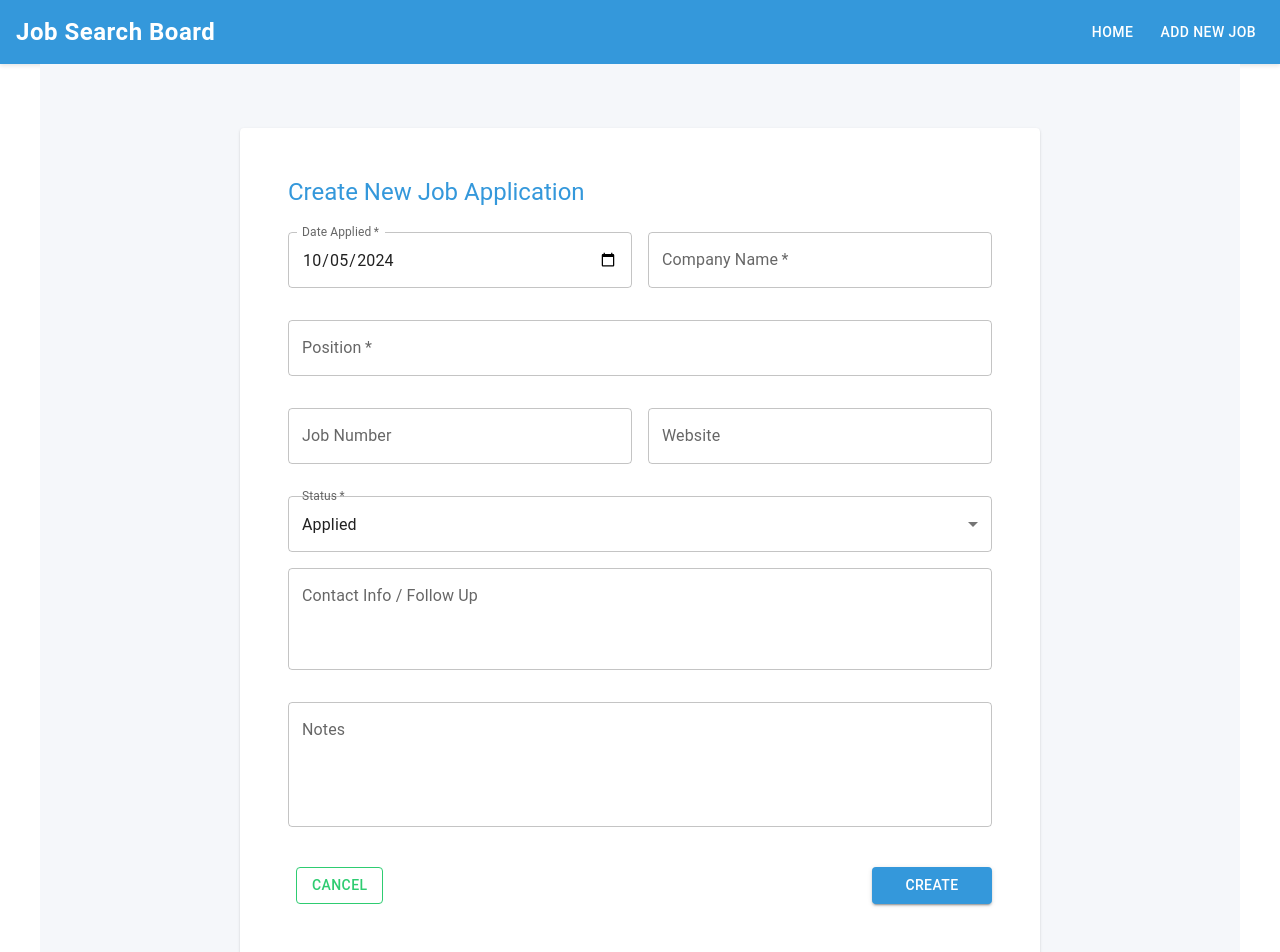
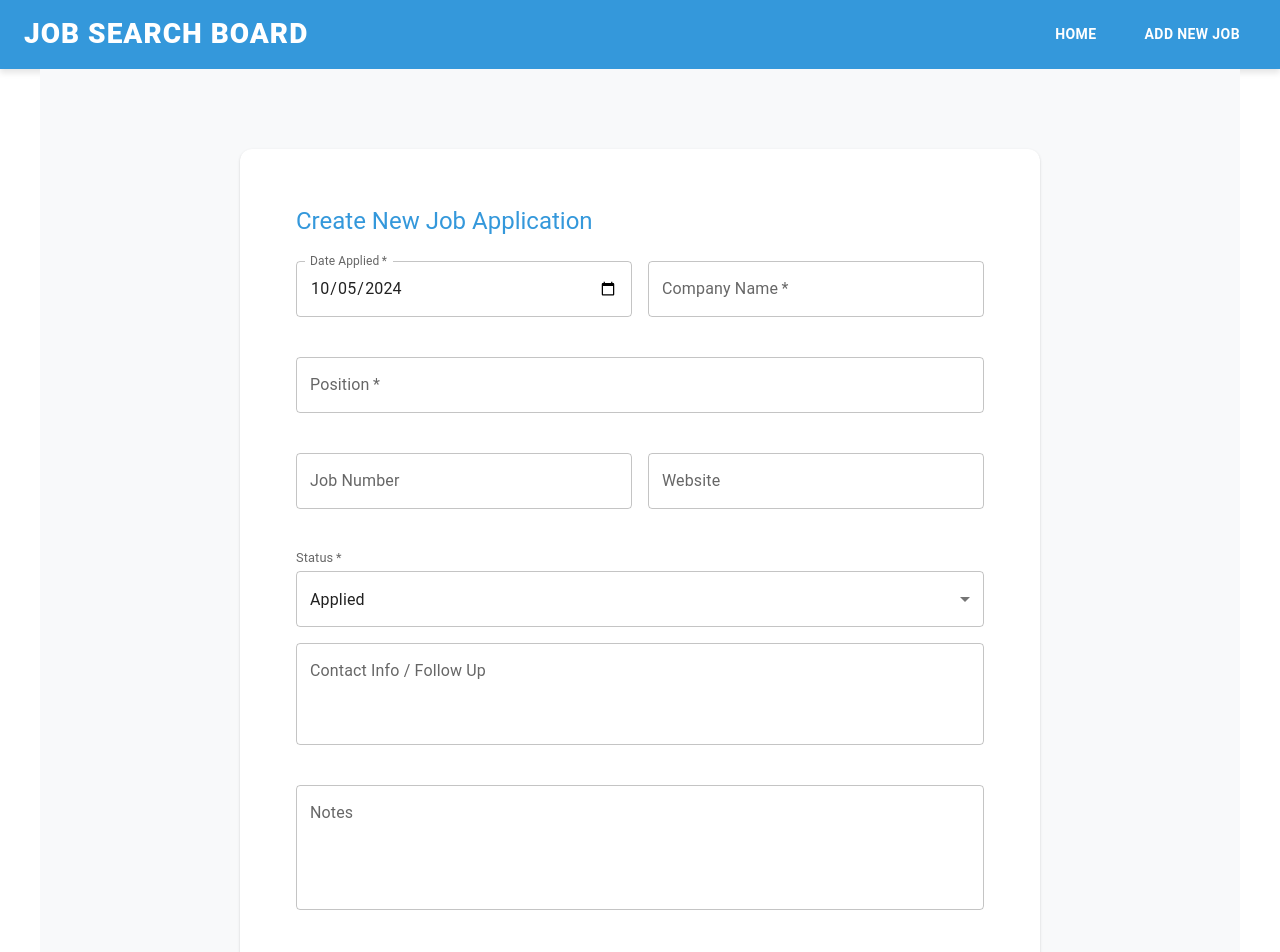
Before and after one commit to igordon215/JobSearchApp_Frontend, a React (Create React App) app: page /new in a window 1280 px wide. Shown: the top 952 px of the page. Built offline with nearby package versions, Linux system fonts and the light colour scheme.

Commit message:
Update to the CSS

```diff
--- a/src/App.css
+++ b/src/App.css
@@ -9,32 +9,35 @@
 /* AppBar styles */
 .MuiAppBar-root {
   background-color: var(--primary-color) !important;
-  box-shadow: 0 2px 4px rgba(0, 0, 0, 0.1) !important;
+  box-shadow: 0 4px 6px rgba(0, 0, 0, 0.1) !important;
 }
 
 .MuiToolbar-root {
   justify-content: space-between;
-  padding: 0.5rem 1rem !important;
+  padding: 0.75rem 1.5rem !important;
 }
 
 /* App title */
 .MuiTypography-root.app-title {
-  font-weight: 700;
-  letter-spacing: 0.5px;
-  font-size: 1.5rem;
+  font-weight: 800;
+  letter-spacing: 1px;
+  font-size: 1.75rem;
+  text-transform: uppercase;
 }
 
 /* Navigation buttons */
 .MuiButton-root {
   color: white !important;
-  font-weight: 500 !important;
-  transition: background-color 0.2s ease-in-out, transform 0.1s ease-in-out !important;
-  margin-left: 0.5rem !important;
+  font-weight: 600 !important;
+  transition: all 0.3s ease-in-out !important;
+  margin-left: 1rem !important;
+  border-radius: 8px !important;
+  padding: 0.5rem 1rem !important;
 }
 
 .MuiButton-root:hover {
-  background-color: rgba(255, 255, 255, 0.1) !important;
-  transform: translateY(-1px);
+  background-color: rgba(255, 255, 255, 0.2) !important;
+  transform: translateY(-2px);
 }
 
 .MuiButton-root:active {
@@ -44,67 +47,102 @@
 /* Main content area */
 .main-content {
   flex-grow: 1;
-  padding: 2rem;
+  padding: 3rem;
   background-color: var(--background-color);
 }
 
 /* Job Applications title */
 .job-applications-title {
   text-align: center;
-  margin-top: 1rem;
-  margin-bottom: 2rem;
-  font-size: 2rem;
-  font-weight: bold;
+  margin-top: 1.5rem;
+  margin-bottom: 3rem;
+  font-size: 2.5rem;
+  font-weight: 800;
   color: var(--primary-color);
+  text-transform: uppercase;
+  letter-spacing: 2px;
 }
 
 /* Card styles */
 .MuiCard-root {
-  transition: box-shadow 0.3s ease-in-out, transform 0.3s ease-in-out;
+  transition: all 0.3s ease-in-out;
+  border-radius: var(--border-radius) !important;
+  overflow: hidden;
 }
 
 .MuiCard-root:hover {
-  box-shadow: 0 8px 16px rgba(0, 0, 0, 0.1);
-  transform: translateY(-4px);
+  box-shadow: 0 12px 24px rgba(0, 0, 0, 0.15);
+  transform: translateY(-8px);
 }
 
 /* Form styles */
 .MuiTextField-root, .MuiSelect-root {
-  margin-bottom: 1rem !important;
+  margin-bottom: 1.5rem !important;
 }
 
 /* Button styles */
 .MuiButton-containedPrimary {
   background-color: var(--primary-color) !important;
+  color: white !important;
+  padding: 0.75rem 1.5rem !important;
+  font-weight: 600 !important;
+  text-transform: uppercase !important;
+  letter-spacing: 0.5px !important;
 }
 
 .MuiButton-containedPrimary:hover {
-  background-color: darken(var(--primary-color), 10%) !important;
+  background-color: #2980b9 !important; /* Darker shade of primary color */
+  box-shadow: 0 4px 8px rgba(0, 0, 0, 0.1) !important;
 }
 
 .MuiButton-outlinedSecondary {
   color: var(--secondary-color) !important;
   border-color: var(--secondary-color) !important;
+  background-color: rgba(46, 204, 113, 0.1) !important;
+}
+
+.MuiButton-outlinedSecondary:hover {
+  background-color: rgba(46, 204, 113, 0.2) !important;
+  color: #27ae60 !important; /* Darker shade of secondary color */
 }
 
 .MuiButton-outlinedError {
   color: var(--accent-color) !important;
   border-color: var(--accent-color) !important;
+  background-color: rgba(231, 76, 60, 0.1) !important;
+}
+
+.MuiButton-outlinedError:hover {
+  background-color: rgba(231, 76, 60, 0.2) !important;
+  color: #c0392b !important; /* Darker shade of accent color */
+}
+
+/* VIEW and UPDATE buttons */
+.MuiButton-containedPrimary.view-button,
+.MuiButton-containedPrimary.update-button {
+  background-color: var(--primary-color) !important;
+  color: white !important;
+}
+
+.MuiButton-containedPrimary.view-button:hover,
+.MuiButton-containedPrimary.update-button:hover {
+  background-color: #2980b9 !important; /* Darker shade of primary color */
+  color: white !important;
 }
 
 /* Card grid layout */
 .job-card-grid {
   display: grid;
-  grid-template-columns: repeat(auto-fill, minmax(300px, 1fr));
-  gap: 1rem;
+  grid-template-columns: repeat(auto-fill, minmax(320px, 1fr));
+  gap: 2rem;
 }
 
 /* Card button container */
 .card-buttons {
   display: flex;
   justify-content: center;
-  gap: 0.5rem;
-  margin-top: 1rem;
+  gap: 1rem;
+  margin-top: 1.5rem;
 }
 
 /* Responsive adjustments */
@@ -115,23 +153,28 @@
   }
 
   .MuiButton-root {
-    margin-top: 0.5rem;
+    margin-top: 0.75rem;
     margin-left: 0 !important;
   }
 
   .main-content {
-    padding: 1rem;
+    padding: 1.5rem;
   }
 
   .job-card-grid {
     grid-template-columns: 1fr;
   }
+
+  .job-applications-title {
+    font-size: 2rem;
+    margin-bottom: 2rem;
+  }
 }
 
 /* Animations */
 @keyframes fadeIn {
-  from { opacity: 0; }
-  to { opacity: 1; }
+  from { opacity: 0; transform: translateY(20px); }
+  to { opacity: 1; transform: translateY(0); }
 }
 
 .fade-in {
@@ -140,18 +183,19 @@
 
 /* Custom scrollbar */
 ::-webkit-scrollbar {
-  width: 8px;
+  width: 10px;
 }
 
 ::-webkit-scrollbar-track {
   background: #f1f1f1;
+  border-radius: 5px;
 }
 
 ::-webkit-scrollbar-thumb {
   background: var(--primary-color);
-  border-radius: 4px;
+  border-radius: 5px;
 }
 
 ::-webkit-scrollbar-thumb:hover {
-  background: darken(var(--primary-color), 10%);
+  background: #2980b9; /* Darker shade of primary color */
 }
--- a/src/components/JobForm.tsx
+++ b/src/components/JobForm.tsx
@@ -130,9 +130,10 @@ const JobForm: React.FC<JobFormProps> = ({ job }) => {
               />
             </Grid>
             <Grid item xs={12}>
-              <FormControl fullWidth required>
-                <InputLabel>Status</InputLabel>
+              <FormControl fullWidth required sx={{ '& .MuiInputLabel-root': { position: 'relative', transform: 'none', marginBottom: '4px', fontSize: '0.8rem' } }}>
+                <InputLabel id="status-label" shrink={false}>Status</InputLabel>
                 <Select
+                  labelId="status-label"
                   name="status"
                   value={formData.status}
                   onChange={handleChange}
--- a/src/index.css
+++ b/src/index.css
@@ -2,12 +2,12 @@
 :root {
   --primary-color: #3498db;
   --secondary-color: #2ecc71;
-  --background-color: #f5f7fa;
-  --text-color: #34495e;
+  --background-color: #f8f9fa;
+  --text-color: #2c3e50;
   --accent-color: #e74c3c;
   --card-background: #ffffff;
-  --border-radius: 8px;
-  --box-shadow: 0 4px 6px rgba(0, 0, 0, 0.1);
+  --border-radius: 12px;
+  --box-shadow: 0 8px 16px rgba(0, 0, 0, 0.1);
 }
 
 body {
@@ -19,7 +19,7 @@ body {
   -moz-osx-font-smoothing: grayscale;
   background-color: var(--background-color);
   color: var(--text-color);
-  line-height: 1.6;
+  line-height: 1.8;
 }
 
 code {
@@ -36,36 +36,36 @@ code {
 .job-list {
   margin-top: 2rem;
   display: grid;
-  grid-template-columns: repeat(auto-fill, minmax(300px, 1fr));
-  gap: 1.5rem;
+  grid-template-columns: repeat(auto-fill, minmax(320px, 1fr));
+  gap: 2rem;
 }
 
 .job-card {
   background-color: var(--card-background);
   border-radius: var(--border-radius);
   box-shadow: var(--box-shadow);
-  padding: 1.5rem;
-  transition: transform 0.2s ease-in-out, box-shadow 0.2s ease-in-out;
+  padding: 2rem;
+  transition: transform 0.3s ease-in-out, box-shadow 0.3s ease-in-out;
 }
 
 .job-card:hover {
-  transform: translateY(-5px);
-  box-shadow: 0 6px 12px rgba(0, 0, 0, 0.15);
+  transform: translateY(-8px);
+  box-shadow: 0 12px 24px rgba(0, 0, 0, 0.15);
 }
 
 .job-form, .job-details {
   max-width: 800px;
   margin: 2rem auto;
   background-color: var(--card-background);
-  padding: 2rem;
+  padding: 2.5rem;
   border-radius: var(--border-radius);
   box-shadow: var(--box-shadow);
 }
 
 /* Typography */
 h1, h2, h3, h4, h5, h6 {
-  margin-bottom: 1rem;
-  font-weight: 600;
+  margin-bottom: 1.5rem;
+  font-weight: 700;
   color: var(--primary-color);
 }
 
@@ -74,42 +74,55 @@ button {
   background-color: var(--primary-color);
   color: white;
   border: none;
-  padding: 0.5rem 1rem;
-  border-radius: 4px;
+  padding: 0.75rem 1.5rem;
+  border-radius: 8px;
   cursor: pointer;
-  transition: background-color 0.2s ease-in-out, transform 0.1s ease-in-out;
+  transition: all 0.3s ease-in-out;
+  font-weight: 600;
+  text-transform: uppercase;
+  letter-spacing: 0.5px;
 }
 
 button:hover {
   background-color: darken(var(--primary-color), 10%);
-  transform: translateY(-1px);
+  transform: translateY(-2px);
+  box-shadow: 0 4px 8px rgba(0, 0, 0, 0.1);
 }
 
 button:active {
   transform: translateY(1px);
 }
 
+/* Edit and Cancel buttons */
+button.edit-button {
+  background-color: var(--secondary-color);
+}
+
+button.cancel-button {
+  background-color: var(--accent-color);
+}
+
 /* Form inputs */
 input, textarea, select {
   width: 100%;
-  padding: 0.75rem;
-  margin-bottom: 1rem;
-  border: 1px solid #ddd;
-  border-radius: 4px;
+  padding: 1rem;
+  margin-bottom: 1.5rem;
+  border: 2px solid #e0e0e0;
+  border-radius: 8px;
   font-size: 1rem;
-  transition: border-color 0.2s ease-in-out, box-shadow 0.2s ease-in-out;
+  transition: all 0.3s ease-in-out;
 }
 
 input:focus, textarea:focus, select:focus {
   outline: none;
   border-color: var(--primary-color);
-  box-shadow: 0 0 0 2px rgba(52, 152, 219, 0.2);
+  box-shadow: 0 0 0 3px rgba(52, 152, 219, 0.2);
 }
 
 /* Animations */
 @keyframes fadeIn {
-  from { opacity: 0; }
-  to { opacity: 1; }
+  from { opacity: 0; transform: translateY(20px); }
+  to { opacity: 1; transform: translateY(0); }
 }
 
 .fade-in {
@@ -119,7 +132,7 @@ input:focus, textarea:focus, select:focus {
 /* Responsive design */
 @media (max-width: 768px) {
   .container {
-    padding: 1rem;
+    padding: 1.5rem;
   }
 
   .job-list {
@@ -127,22 +140,23 @@ input:focus, textarea:focus, select:focus {
   }
 
   .job-form, .job-details {
-    padding: 1.5rem;
+    padding: 2rem;
   }
 }
 
 /* Custom scrollbar */
 ::-webkit-scrollbar {
-  width: 8px;
+  width: 10px;
 }
 
 ::-webkit-scrollbar-track {
   background: #f1f1f1;
+  border-radius: 5px;
 }
 
 ::-webkit-scrollbar-thumb {
   background: var(--primary-color);
-  border-radius: 4px;
+  border-radius: 5px;
 }
 
 ::-webkit-scrollbar-thumb:hover {
```
